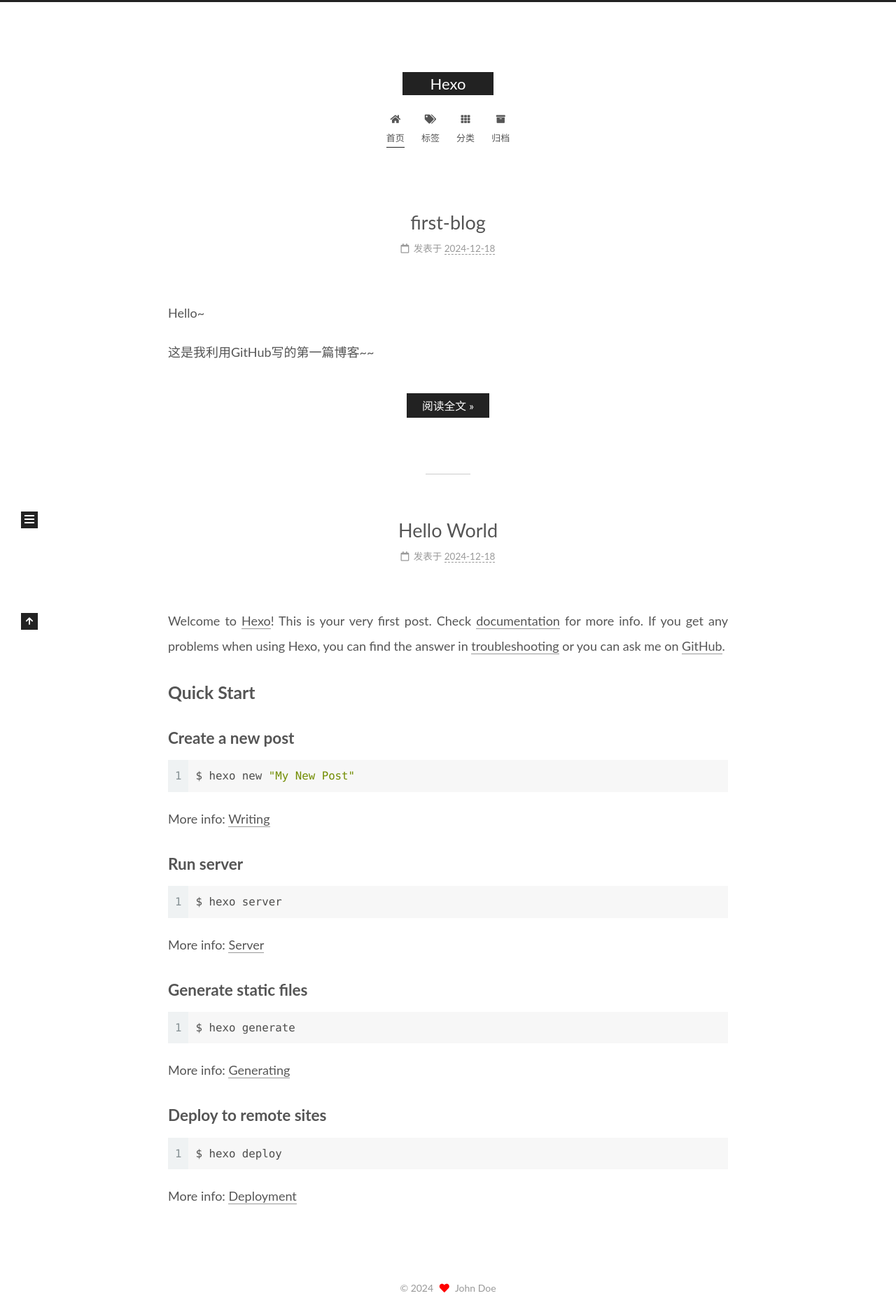
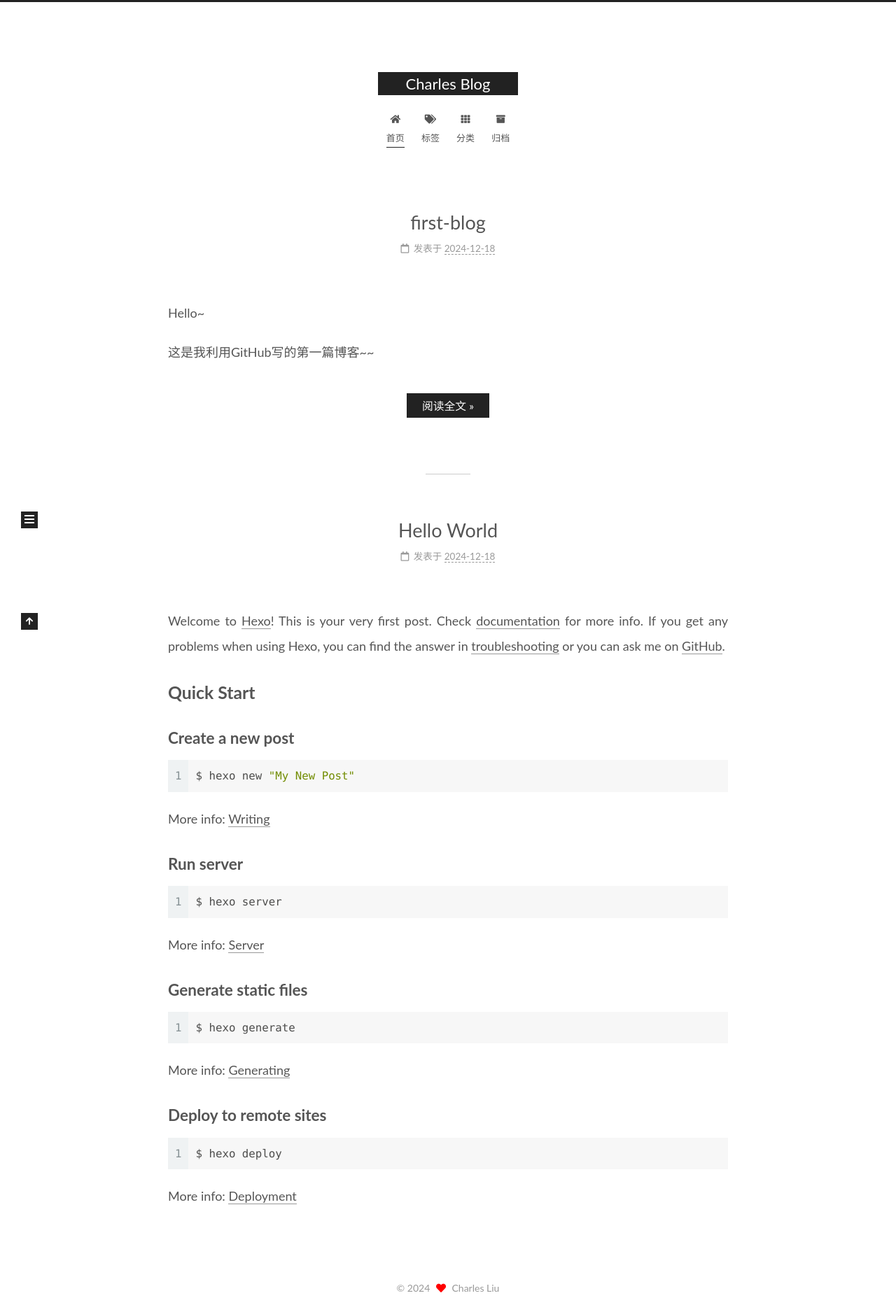
Before and after one commit to CharlesUMA/charlesuma.github.io, a plain HTML site: page index.html in a window 1280 px wide. Shown: the whole page at 70% size. Drawn offline with Linux system fonts and the light colour scheme.

Commit message:
Site updated: 2024-12-18 22:33:10

```diff
--- a/index.html
+++ b/index.html
@@ -21,11 +21,11 @@
   </script>
 
   <meta property="og:type" content="website">
-<meta property="og:title" content="Hexo">
+<meta property="og:title" content="Charles Blog">
 <meta property="og:url" content="http://example.com/index.html">
-<meta property="og:site_name" content="Hexo">
+<meta property="og:site_name" content="Charles Blog">
 <meta property="og:locale" content="zh_CN">
-<meta property="article:author" content="John Doe">
+<meta property="article:author" content="Charles Liu">
 <meta name="twitter:card" content="summary">
 
 <link rel="canonical" href="http://example.com/">
@@ -41,7 +41,7 @@
   };
 </script>
 
-  <title>Hexo</title>
+  <title>Charles Blog</title>
 
 
 
@@ -92,7 +92,7 @@
 
     <a href="/" class="brand" rel="start">
       <span class="logo-line-before"><i></i></span>
-      <h1 class="site-title">Hexo</h1>
+      <h1 class="site-title">Charles Blog</h1>
       <span class="logo-line-after"><i></i></span>
     </a>
   </div>
@@ -159,12 +159,12 @@
 
     <span hidden itemprop="author" itemscope itemtype="http://schema.org/Person">
       <meta itemprop="image" content="/images/avatar.gif">
-      <meta itemprop="name" content="John Doe">
+      <meta itemprop="name" content="Charles Liu">
       <meta itemprop="description" content="">
     </span>
 
     <span hidden itemprop="publisher" itemscope itemtype="http://schema.org/Organization">
-      <meta itemprop="name" content="Hexo">
+      <meta itemprop="name" content="Charles Blog">
     </span>
       <header class="post-header">
         <h2 class="post-title" itemprop="name headline">
@@ -226,12 +226,12 @@
 
     <span hidden itemprop="author" itemscope itemtype="http://schema.org/Person">
       <meta itemprop="image" content="/images/avatar.gif">
-      <meta itemprop="name" content="John Doe">
+      <meta itemprop="name" content="Charles Liu">
       <meta itemprop="description" content="">
     </span>
 
     <span hidden itemprop="publisher" itemscope itemtype="http://schema.org/Organization">
-      <meta itemprop="name" content="Hexo">
+      <meta itemprop="name" content="Charles Blog">
     </span>
       <header class="post-header">
         <h2 class="post-title" itemprop="name headline">
@@ -346,7 +346,7 @@
 
       <div class="site-overview-wrap sidebar-panel">
         <div class="site-author motion-element" itemprop="author" itemscope itemtype="http://schema.org/Person">
-  <p class="site-author-name" itemprop="name">John Doe</p>
+  <p class="site-author-name" itemprop="name">Charles Liu</p>
   <div class="site-description" itemprop="description"></div>
 </div>
 <div class="site-state-wrap motion-element">
@@ -386,7 +386,7 @@
   <span class="with-love">
     <i class="fa fa-heart"></i>
   </span>
-  <span class="author" itemprop="copyrightHolder">John Doe</span>
+  <span class="author" itemprop="copyrightHolder">Charles Liu</span>
 </div>
 
 <!--
```
Also changed, not shown: 2024/12/18/first-blog/index.html (+8 -8 lines), 2024/12/18/hello-world/index.html (+8 -8 lines), archives/2024/12/index.html (+7 -7 lines), archives/2024/index.html (+7 -7 lines), archives/index.html (+7 -7 lines).
